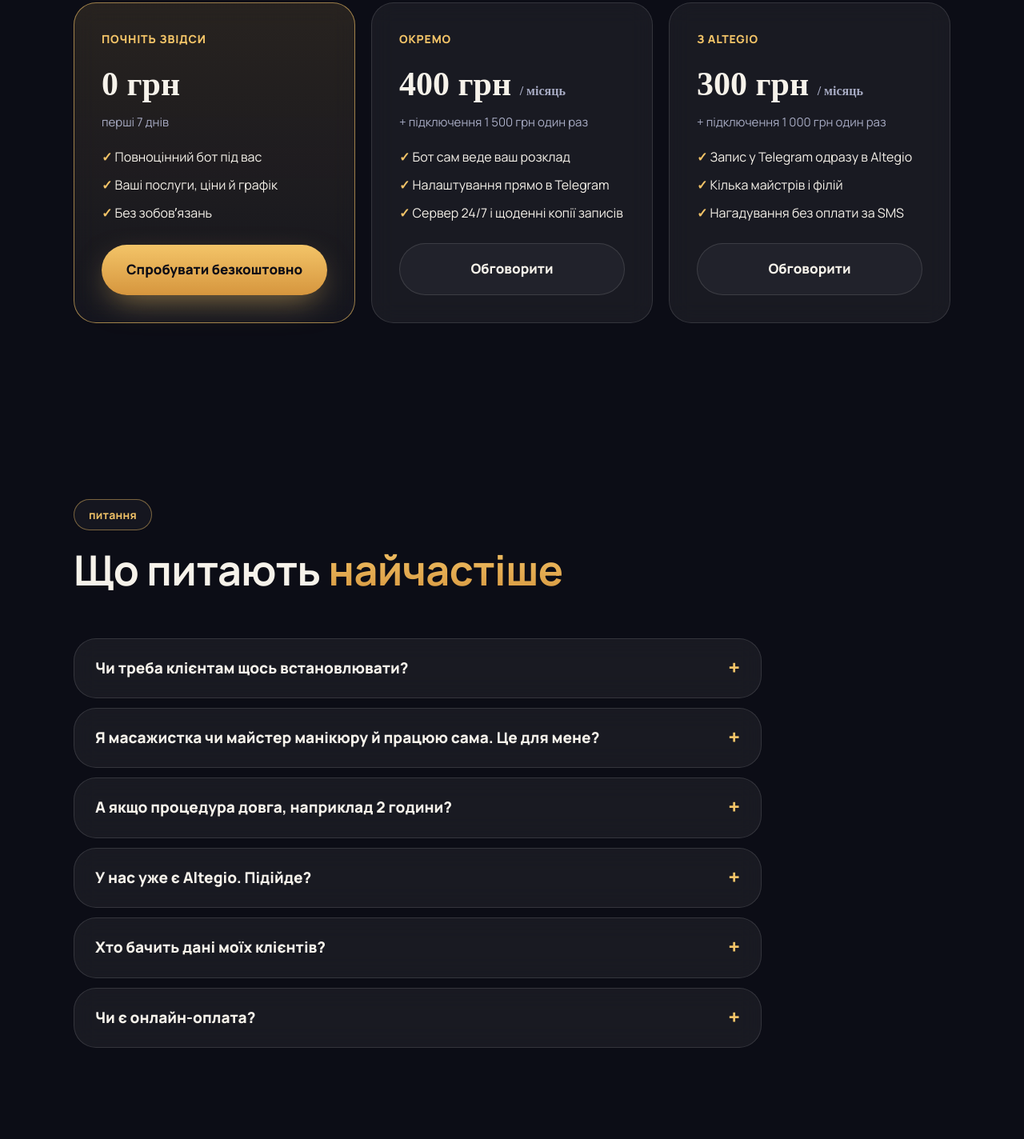
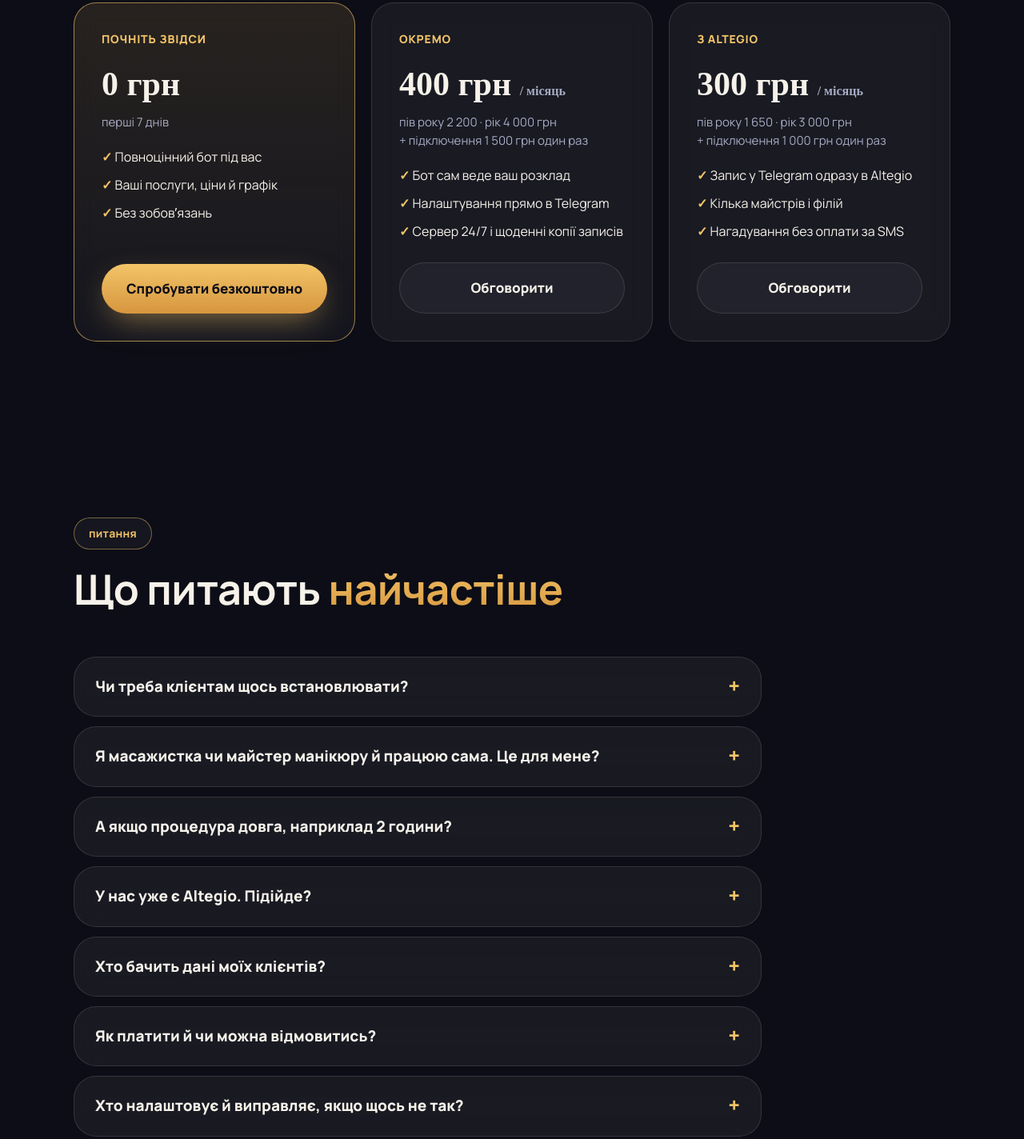
Before and after one commit to n0chanc3/barberbot-site, a plain HTML site: page index.html in a window 1280 px wide. Shown: the part 6127-7551 px from the top of the page at 80% size. Drawn offline with Linux system fonts and the light colour scheme; a web font is replaced by a local one.

Commit message:
Сайт: тарифи на пів року й рік, умови оплати й підтримки в FAQ
Co-Authored-By: Claude Opus 5.5 <noreply@anthropic.com>

```diff
--- a/index.html
+++ b/index.html
@@ -354,13 +354,13 @@ footer .wrap{display:flex;justify-content:space-between;align-items:center;gap:2
       </div>
       <div class="price glass rv">
         <span class="tag">окремо</span>
-        <div class="sum">400 грн <small>/ місяць</small></div><div class="once">+ підключення 1 500 грн один раз</div>
+        <div class="sum">400 грн <small>/ місяць</small></div><div class="once">пів року 2 200 · рік 4 000 грн<br>+ підключення 1 500 грн один раз</div>
         <ul><li>Бот сам веде ваш розклад</li><li>Налаштування прямо в Telegram</li><li>Сервер 24/7 і щоденні копії записів</li></ul>
         <a class="btn btn-ghost" href="https://t.me/andhlj" target="_blank" rel="noopener">Обговорити</a>
       </div>
       <div class="price glass rv">
         <span class="tag">з Altegio</span>
-        <div class="sum">300 грн <small>/ місяць</small></div><div class="once">+ підключення 1 000 грн один раз</div>
+        <div class="sum">300 грн <small>/ місяць</small></div><div class="once">пів року 1 650 · рік 3 000 грн<br>+ підключення 1 000 грн один раз</div>
         <ul><li>Запис у Telegram одразу в Altegio</li><li>Кілька майстрів і філій</li><li>Нагадування без оплати за SMS</li></ul>
         <a class="btn btn-ghost" href="https://t.me/andhlj" target="_blank" rel="noopener">Обговорити</a>
       </div>
@@ -380,6 +380,8 @@ footer .wrap{display:flex;justify-content:space-between;align-items:center;gap:2
       <details class="glass rv"><summary>А якщо процедура довга, наприклад 2 години?</summary><p>Бот враховує тривалість: довга процедура займає потрібну кількість годин, і на цей час ніхто інший не запишеться.</p></details>
       <details class="glass rv"><summary>У нас уже є Altegio. Підійде?</summary><p>Так. Бот бере майстрів, послуги й вільний час з Altegio і створює записи прямо у вашій CRM.</p></details>
       <details class="glass rv"><summary>Хто бачить дані моїх клієнтів?</summary><p>Тільки ви. У кожного майстра окремий бот і окрема база записів.</p></details>
+      <details class="glass rv"><summary>Як платити й чи можна відмовитись?</summary><p>Оплата на карту за місяць, пів року чи рік. За 3 дні до кінця бот сам нагадає. Відмовитись можна будь-коли без штрафів, а якщо бот не працював з нашої вини, продовжимо підписку на ці дні.</p></details>
+      <details class="glass rv"><summary>Хто налаштовує й виправляє, якщо щось не так?</summary><p>Ми: налаштування, запуск і виправлення помилок входять у підписку. Бот працює на нашому сервері 24/7, з щоденними копіями записів.</p></details>
       <details class="glass rv"><summary>Чи є онлайн-оплата?</summary><p>Поки що ні: клієнт платить вам на місці. Якщо потрібно, її можна додати окремо.</p></details>
     </div>
   </div>
```
